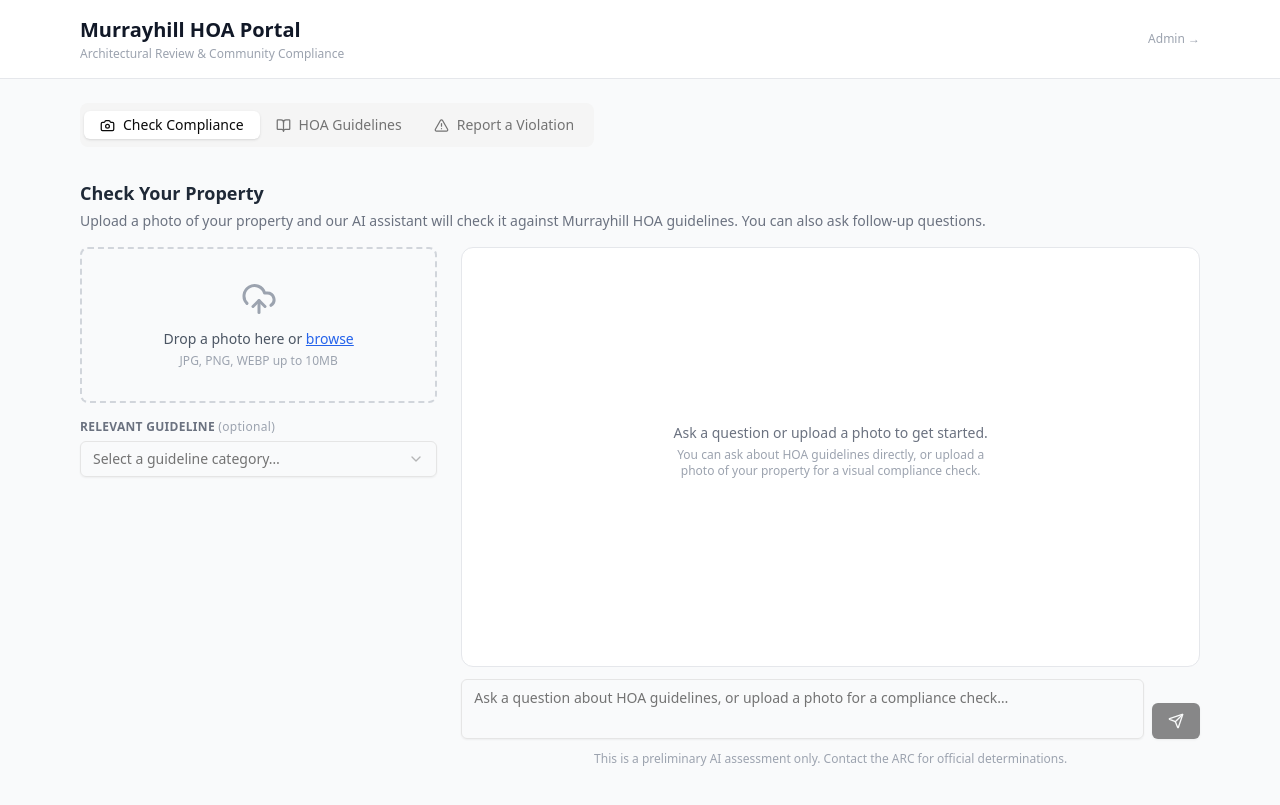
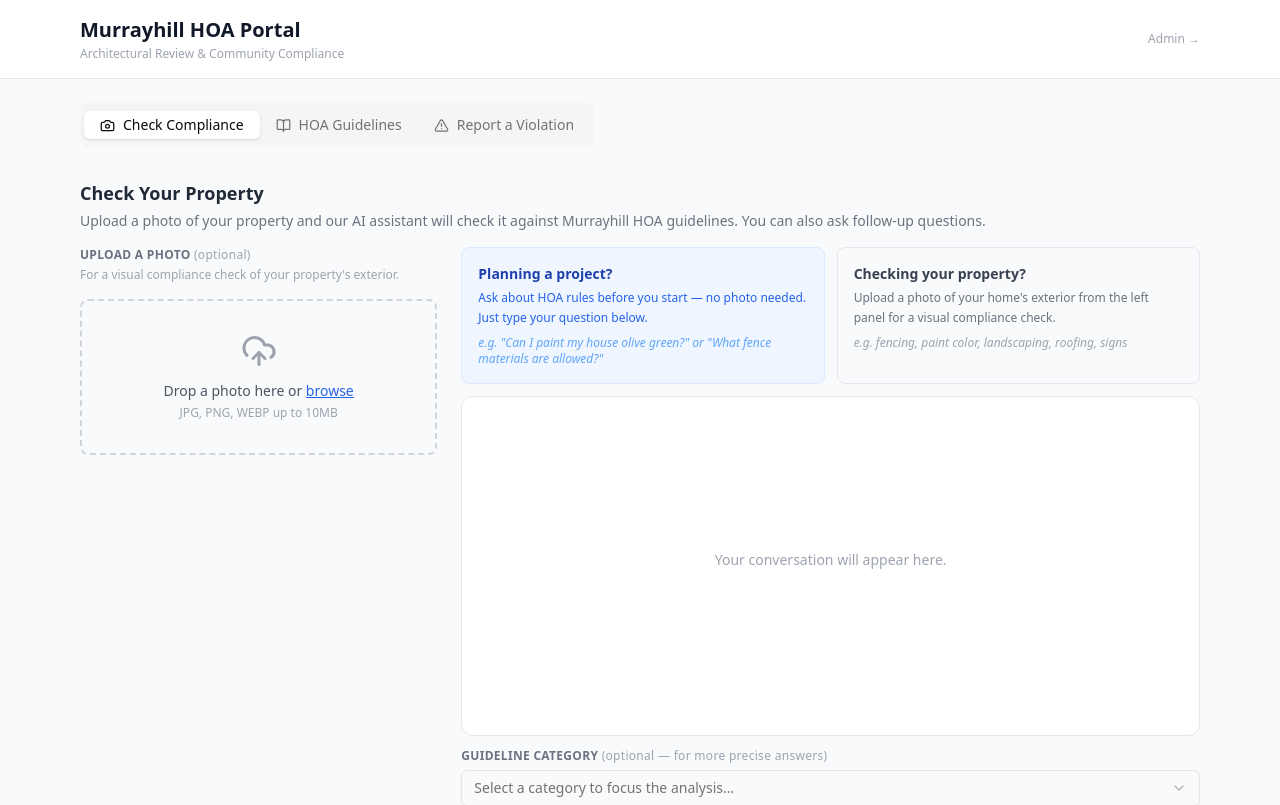
Before and after one commit to ryandvandusen/HOA-guideline-advisor, a Next.js app: page / in a window 1280 px wide. Shown: the top 805 px of the page. Built offline with nearby package versions, Linux system fonts and the light colour scheme.

Commit message:
fix: parse Claude JSON for text-only chat responses; add violation category field to reports

```diff
--- a/src/app/api/analyze/route.ts
+++ b/src/app/api/analyze/route.ts
@@ -1,7 +1,7 @@
 import { NextRequest, NextResponse } from 'next/server';
 import { randomUUID } from 'crypto';
 import { getDb } from '@/lib/db';
-import { analyzePhoto, continueChat } from '@/lib/claude';
+import { analyzePhoto, analyzeTextQuestion } from '@/lib/claude';
 import { saveUploadedFile } from '@/lib/storage';
 import { getGuidelinePlainText, GUIDELINE_CATEGORIES } from '@/lib/guidelines';
 import { validateImage, LIMITS, truncate } from '@/lib/validate';
@@ -68,14 +68,12 @@ export async function POST(req: NextRequest) {
       if (!message) {
         return NextResponse.json({ error: 'A message or image is required.' }, { status: 400 });
       }
-      const reply = await continueChat([], message, guidelineContext);
+      const result = await analyzeTextQuestion(message, guidelineContext);
+      // Force inconclusive status and clear visual-only fields for text-only sessions
       analysis = {
+        ...result,
         compliance_status: 'inconclusive' as const,
-        summary: '',
-        issues: [] as Array<{ element: string; status: string; detail: string }>,
-        recommendations: [] as string[],
-        not_assessed: [] as string[],
-        message: reply,
+        issues: [],
       };
     }
 
--- a/src/app/api/report/route.ts
+++ b/src/app/api/report/route.ts
@@ -10,6 +10,7 @@ export async function POST(req: NextRequest) {
     const rawAddress = formData.get('address') as string;
     const rawDescription = formData.get('description') as string;
     const rawNotes = (formData.get('notes') as string) || '';
+    const rawCategory = (formData.get('category') as string) || '';
     const photo = formData.get('photo') as File | null;
 
     if (!rawAddress?.trim() || !rawDescription?.trim()) {
@@ -23,6 +24,7 @@ export async function POST(req: NextRequest) {
     const address = truncate(rawAddress.trim(), LIMITS.address);
     const description = truncate(rawDescription.trim(), LIMITS.description);
     const notes = rawNotes ? truncate(rawNotes.trim(), LIMITS.notes) : null;
+    const category = rawCategory.trim() || null;
 
     let photoPath: string | null = null;
     if (photo && photo.size > 0) {
@@ -38,9 +40,9 @@ export async function POST(req: NextRequest) {
     const id = randomUUID();
 
     db.prepare(`
-      INSERT INTO violation_reports (id, property_address, description, photo_path, reporter_notes)
-      VALUES (?, ?, ?, ?, ?)
-    `).run(id, address, description, photoPath, notes);
+      INSERT INTO violation_reports (id, property_address, description, photo_path, reporter_notes, category)
+      VALUES (?, ?, ?, ?, ?, ?)
+    `).run(id, address, description, photoPath, notes, category);
 
     return NextResponse.json({ success: true, reportId: id });
   } catch (error) {
--- a/src/components/admin/ReportsTable.tsx
+++ b/src/components/admin/ReportsTable.tsx
@@ -94,6 +94,11 @@ export function ReportsTable({ token, onUnauthorized }: Props) {
                   {report.status.charAt(0).toUpperCase() + report.status.slice(1)}
                 </span>
                 <span className="text-sm font-medium text-gray-700 truncate">{report.property_address}</span>
+                {report.category && (
+                  <span className="flex-shrink-0 text-xs bg-gray-100 text-gray-600 rounded px-1.5 py-0.5 capitalize">
+                    {report.category.replace(/-/g, ' ')}
+                  </span>
+                )}
                 <span className="text-xs text-gray-400 flex-shrink-0">
                   {new Date(report.created_at).toLocaleDateString()}
                 </span>
--- a/src/components/compliance/ComplianceChat.tsx
+++ b/src/components/compliance/ComplianceChat.tsx
@@ -14,6 +14,9 @@ import { GuidelineCategory } from '@/types/guideline';
 
 type Message = { role: 'user' | 'assistant'; content: string };
 type ComplianceStatus = 'compliant' | 'needs_attention' | 'violation' | 'inconclusive' | 'pending';
+
+// Procedural docs that aren't visually checkable — exclude from dropdown
+const EXCLUDE_FROM_DROPDOWN = new Set(['intro', 'general', 'review-process', 'arc-charter']);
 
 export function ComplianceChat() {
   const [uploadedFile, setUploadedFile] = useState<File | null>(null);
@@ -34,10 +37,6 @@ export function ComplianceChat() {
     messagesEndRef.current?.scrollIntoView({ behavior: 'smooth' });
   }, [messages]);
 
-  // Load guideline categories for the dropdown
-  // Exclude procedural/non-visual docs that aren't checkable from a photo
-  const EXCLUDE_FROM_DROPDOWN = new Set(['intro', 'general', 'review-process', 'arc-charter']);
-
   useEffect(() => {
     fetch('/api/guidelines')
       .then((r) => r.json())
@@ -50,7 +49,6 @@ export function ComplianceChat() {
 
   function handleFileSelect(file: File, preview: string) {
     if (!file.name) {
-      // Clear/reset
       setUploadedFile(null);
       setUploadedPreview(null);
       return;
@@ -69,6 +67,7 @@ export function ComplianceChat() {
     setIssues([]);
     setRecommendations([]);
     setError(null);
+    setSelectedSlug('');
   }
 
   async function handleSubmit() {
@@ -134,50 +133,41 @@ export function ComplianceChat() {
     !isLoading &&
     (submissionId ? input.trim().length > 0 : input.trim().length > 0 || !!uploadedFile);
 
+  const showIntro = !submissionId && messages.length === 0;
+
   return (
     <div className="grid grid-cols-1 lg:grid-cols-3 gap-6">
-      {/* Left column: photo + results */}
+      {/* Left column: photo upload + results */}
       <div className="lg:col-span-1 space-y-4">
+        {!submissionId && (
+          <div>
+            <p className="text-xs font-semibold text-gray-500 uppercase tracking-wide mb-1">
+              Upload a Photo <span className="font-normal text-gray-400 normal-case">(optional)</span>
+            </p>
+            <p className="text-xs text-gray-400 mb-2">
+              For a visual compliance check of your property's exterior.
+            </p>
+          </div>
+        )}
+
         <PhotoUploader
           onFileSelect={handleFileSelect}
           preview={uploadedPreview}
           disabled={!!submissionId}
         />
 
-        {/* Guideline category selector — only shown before first analysis */}
-        {!submissionId && categories.length > 0 && (
-          <div>
-            <label className="block text-xs font-semibold text-gray-500 uppercase tracking-wide mb-1.5">
-              Relevant Guideline <span className="text-gray-400 font-normal normal-case">(optional)</span>
-            </label>
-            <Select value={selectedSlug} onValueChange={setSelectedSlug}>
-              <SelectTrigger className="w-full text-sm">
-                <SelectValue placeholder="Select a guideline category…" />
-              </SelectTrigger>
-              <SelectContent>
-                {categories.map((cat) => (
-                  <SelectItem key={cat.slug} value={cat.slug}>
-                    {cat.label}
-                  </SelectItem>
-                ))}
-              </SelectContent>
-            </Select>
-            {selectedSlug && (
-              <p className="text-xs text-blue-600 mt-1">
-                Full guideline text will be included for a more precise analysis.
-              </p>
-            )}
+        {/* After submission: selected guideline context label */}
+        {submissionId && selectedSlug && (
+          <div className="text-xs text-gray-400">
+            Analyzed against:{' '}
+            <span className="font-medium text-gray-600">
+              {categories.find((c) => c.slug === selectedSlug)?.label}
+            </span>
           </div>
         )}
 
-        {/* Show selected guideline label after submission */}
-        {submissionId && selectedSlug && (
-          <div className="text-xs text-gray-400">
-            Analyzed against: <span className="font-medium text-gray-600">{categories.find(c => c.slug === selectedSlug)?.label}</span>
-          </div>
-        )}
-
-        {complianceStatus && (
+        {/* Compliance badge — only for photo analyses (not text-only) */}
+        {complianceStatus && complianceStatus !== 'inconclusive' && (
           <ComplianceBadge status={complianceStatus} />
         )}
 
@@ -211,18 +201,41 @@ export function ComplianceChat() {
         )}
       </div>
 
-      {/* Right column: chat */}
+      {/* Right column: intro cards + chat + controls */}
       <div className="lg:col-span-2 flex flex-col gap-3">
-        <div className="bg-white rounded-xl border border-gray-200 p-4 min-h-[420px] flex flex-col gap-3 overflow-y-auto">
+
+        {/* Two-path intro — only shown before any interaction */}
+        {showIntro && (
+          <div className="grid grid-cols-1 sm:grid-cols-2 gap-3">
+            <div className="rounded-lg border border-blue-100 bg-blue-50 p-4">
+              <p className="text-sm font-semibold text-blue-800 mb-1">Planning a project?</p>
+              <p className="text-xs text-blue-600 leading-relaxed">
+                Ask about HOA rules before you start — no photo needed. Just type your question below.
+              </p>
+              <p className="text-xs text-blue-400 mt-2 italic">
+                e.g. "Can I paint my house olive green?" or "What fence materials are allowed?"
+              </p>
+            </div>
+            <div className="rounded-lg border border-gray-200 bg-gray-50 p-4">
+              <p className="text-sm font-semibold text-gray-700 mb-1">Checking your property?</p>
+              <p className="text-xs text-gray-500 leading-relaxed">
+                Upload a photo of your home's exterior from the left panel for a visual compliance check.
+              </p>
+              <p className="text-xs text-gray-400 mt-2 italic">
+                e.g. fencing, paint color, landscaping, roofing, signs
+              </p>
+            </div>
+          </div>
+        )}
+
+        {/* Chat messages */}
+        <div className="bg-white rounded-xl border border-gray-200 p-4 min-h-[340px] flex flex-col gap-3 overflow-y-auto">
           {messages.length === 0 && (
-            <div className="flex-1 flex flex-col items-center justify-center text-center py-8 text-gray-400">
-              <p className="text-sm font-medium text-gray-500">
-                {uploadedFile ? 'Ready — hit Send to analyze your photo.' : 'Ask a question or upload a photo to get started.'}
-              </p>
-              <p className="text-xs mt-1 max-w-xs">
+            <div className="flex-1 flex items-center justify-center text-center py-8">
+              <p className="text-sm text-gray-400">
                 {uploadedFile
-                  ? 'You can also type a specific question before sending.'
-                  : 'You can ask about HOA guidelines directly, or upload a photo of your property for a visual compliance check.'}
+                  ? 'Photo ready — add a question or hit Send to analyze.'
+                  : 'Your conversation will appear here.'}
               </p>
             </div>
           )}
@@ -246,6 +259,36 @@ export function ComplianceChat() {
           <p className="text-sm text-red-600 bg-red-50 rounded px-3 py-2">{error}</p>
         )}
 
+        {/* Guideline category selector — in right column, visible before submission */}
+        {!submissionId && categories.length > 0 && (
+          <div>
+            <label className="block text-xs font-semibold text-gray-500 uppercase tracking-wide mb-1.5">
+              Guideline Category{' '}
+              <span className="text-gray-400 font-normal normal-case">
+                (optional — for more precise answers)
+              </span>
+            </label>
+            <Select value={selectedSlug} onValueChange={setSelectedSlug}>
+              <SelectTrigger className="w-full text-sm">
+                <SelectValue placeholder="Select a category to focus the analysis…" />
+              </SelectTrigger>
+              <SelectContent>
+                {categories.map((cat) => (
+                  <SelectItem key={cat.slug} value={cat.slug}>
+                    {cat.label}
+                  </SelectItem>
+                ))}
+              </SelectContent>
+            </Select>
+            {selectedSlug && (
+              <p className="text-xs text-blue-600 mt-1">
+                Full guideline text will be included for a more precise response.
+              </p>
+            )}
+          </div>
+        )}
+
+        {/* Chat input */}
         <div className="flex gap-2">
           <Textarea
             value={input}
--- a/src/components/report/ViolationReportForm.tsx
+++ b/src/components/report/ViolationReportForm.tsx
@@ -1,20 +1,37 @@
 'use client';
 
-import { useState } from 'react';
+import { useState, useEffect } from 'react';
 import { Button } from '@/components/ui/button';
 import { Input } from '@/components/ui/input';
 import { Textarea } from '@/components/ui/textarea';
+import { Select, SelectContent, SelectItem, SelectTrigger, SelectValue } from '@/components/ui/select';
 import { CheckCircle, Upload } from 'lucide-react';
+import { GuidelineCategory } from '@/types/guideline';
+
+// Procedural/non-visual docs — not relevant as violation categories
+const EXCLUDE_FROM_REPORT = new Set(['intro', 'general', 'review-process', 'arc-charter', 'new-construction', 'moa-design']);
 
 export function ViolationReportForm() {
   const [address, setAddress] = useState('');
+  const [category, setCategory] = useState('');
   const [description, setDescription] = useState('');
   const [notes, setNotes] = useState('');
   const [photo, setPhoto] = useState<File | null>(null);
   const [photoPreview, setPhotoPreview] = useState<string | null>(null);
+  const [categories, setCategories] = useState<GuidelineCategory[]>([]);
   const [isLoading, setIsLoading] = useState(false);
   const [success, setSuccess] = useState(false);
   const [error, setError] = useState<string | null>(null);
+
+  useEffect(() => {
+    fetch('/api/guidelines')
+      .then((r) => r.json())
+      .then((data) => {
+        const all: GuidelineCategory[] = data.categories || [];
+        setCategories(all.filter((c) => !EXCLUDE_FROM_REPORT.has(c.slug)));
+      })
+      .catch(console.error);
+  }, []);
 
   function handlePhotoChange(e: React.ChangeEvent<HTMLInputElement>) {
     const file = e.target.files?.[0];
@@ -36,6 +53,7 @@ export function ViolationReportForm() {
       const form = new FormData();
       form.append('address', address);
       form.append('description', description);
+      if (category) form.append('category', category);
       if (notes) form.append('notes', notes);
       if (photo) form.append('photo', photo);
 
@@ -68,6 +86,7 @@ export function ViolationReportForm() {
           onClick={() => {
             setSuccess(false);
             setAddress('');
+            setCategory('');
             setDescription('');
             setNotes('');
             setPhoto(null);
@@ -99,6 +118,25 @@ export function ViolationReportForm() {
             placeholder="123 Murrayhill Way, Beaverton, OR"
             required
           />
+        </div>
+
+        <div>
+          <label className="block text-sm font-medium text-gray-700 mb-1">
+            Violation Category <span className="text-gray-400 font-normal">(optional)</span>
+          </label>
+          <Select value={category} onValueChange={setCategory}>
+            <SelectTrigger className="w-full">
+              <SelectValue placeholder="Select a category…" />
+            </SelectTrigger>
+            <SelectContent>
+              {categories.map((cat) => (
+                <SelectItem key={cat.slug} value={cat.slug}>
+                  {cat.label}
+                </SelectItem>
+              ))}
+              <SelectItem value="other">Other</SelectItem>
+            </SelectContent>
+          </Select>
         </div>
 
         <div>
--- a/src/lib/claude.ts
+++ b/src/lib/claude.ts
@@ -194,6 +194,25 @@ export async function analyzePhoto(
   return parseClaudeJson(rawText);
 }
 
+export async function analyzeTextQuestion(
+  userMessage: string,
+  guidelineContext?: string
+): Promise<ClaudeAnalysisResponse> {
+  const systemPrompt = guidelineContext
+    ? `${BASE_SYSTEM_PROMPT}\n\nFULL GUIDELINE CONTEXT FOR THIS REQUEST:\n${guidelineContext}`
+    : BASE_SYSTEM_PROMPT;
+
+  const response = await client.messages.create({
+    model: 'claude-sonnet-4-6',
+    max_tokens: 2000,
+    system: systemPrompt,
+    messages: [{ role: 'user', content: userMessage }],
+  });
+
+  const rawText = response.content[0].type === 'text' ? response.content[0].text : '{}';
+  return parseClaudeJson(rawText);
+}
+
 export async function continueChat(
   history: ChatMessage[],
   newMessage: string,
--- a/src/lib/db.ts
+++ b/src/lib/db.ts
@@ -36,9 +36,17 @@ function initSchema(db: Database.Database) {
       description TEXT NOT NULL,
       photo_path TEXT,
       reporter_notes TEXT,
+      category TEXT,
       status TEXT DEFAULT 'pending',
       admin_notes TEXT,
       created_at DATETIME DEFAULT CURRENT_TIMESTAMP
     );
   `);
+
+  // Migration: add category column to existing violation_reports tables
+  try {
+    db.exec(`ALTER TABLE violation_reports ADD COLUMN category TEXT`);
+  } catch {
+    // Column already exists — ignore
+  }
 }
--- a/src/types/report.ts
+++ b/src/types/report.ts
@@ -6,6 +6,7 @@ export type ViolationReport = {
   description: string;
   photo_path: string | null;
   reporter_notes: string | null;
+  category: string | null;
   status: ReportStatus;
   admin_notes: string | null;
   created_at: string;
```
